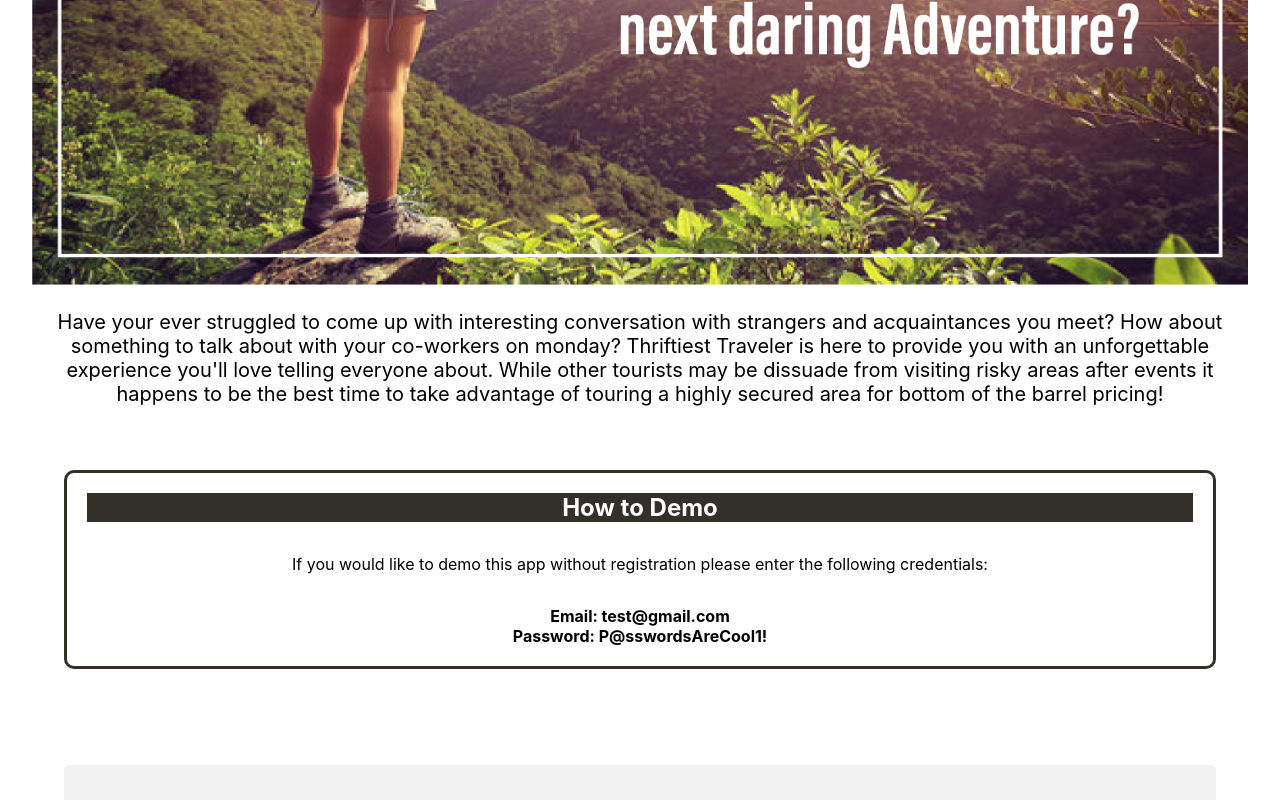
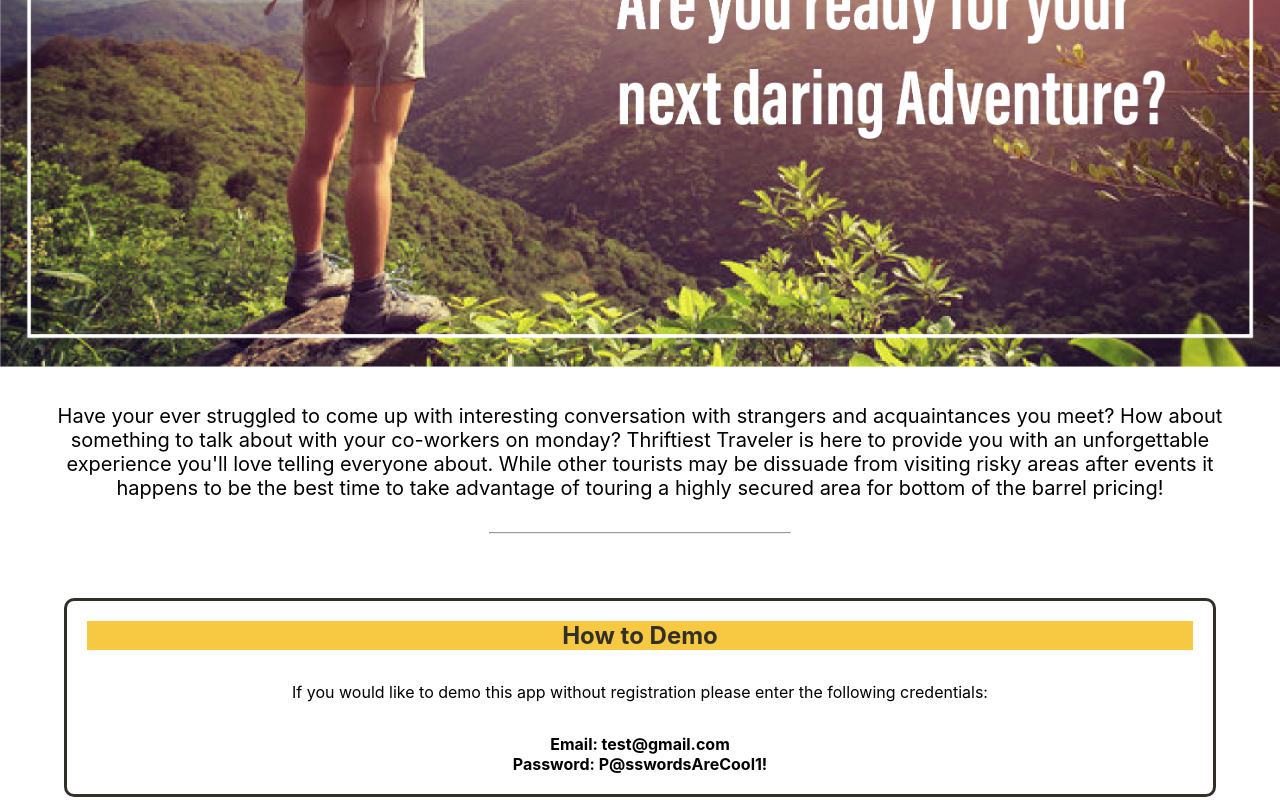
Before and after one commit to Topher-Dunlap/thriftiest-traveler-client, a React (Create React App) app: page / in a window 1280 px wide. Shown: the part 2000-2800 px from the top of the page. Built offline with nearby package versions, Linux system fonts and the light colour scheme; no server answers.

Commit message:
updating landing page styling

```diff
--- a/src/components/Demo.jsx
+++ b/src/components/Demo.jsx
@@ -9,7 +9,7 @@ export default function Demo() {
 				<h2 className='headerTheme'>How to Demo</h2>
 			</header>
 			<p className='paraMargin'>If you would like to demo this app without registration please enter the following credentials:</p>
-			<ul className='demolistStyle'>
+			<ul className='demoListStyle'>
 				<li>
                     Email: test@gmail.com
 				</li>
--- a/src/components/LandingSection.jsx
+++ b/src/components/LandingSection.jsx
@@ -8,9 +8,10 @@ export default function LandingSection(props) {
     const altText = props.altText;
 
     return (
-        <section className='sectionPara'>
+        <section className='sectionStyle'>
             <img className='imgStyle' alt={altText} src={sectionImage}/>
-            <p>{pContent}</p>
+            <p className='paragraphStyle'>{pContent}</p>
+            <hr className='landingHrStyle'/>
         </section>
     );
 }
--- a/src/css/demo.css
+++ b/src/css/demo.css
@@ -13,12 +13,12 @@
 
 .headerTheme {
 	text-align: center;
-	background-color: #333029;
-	color: white;
+	background-color: #F7C841;
+	color: #333029;
 	margin: 0 0 2rem;
 }
 
-.demolistStyle {
+.demoListStyle {
 	margin: 0 1rem;
 	padding: 0;
 	list-style-type: none;
--- a/src/css/landingSection.css
+++ b/src/css/landingSection.css
@@ -4,8 +4,16 @@
 	margin: 0;
 }
 
-.sectionPara {
-	margin: 4rem 2rem;
+.paragraphStyle {
+	margin: 2rem;
+}
+
+.sectionStyle {
+	margin: 0 0 4rem 0;
 	text-align: center;
 	font-size: 1.25rem;
 }
+
+.landingHrStyle {
+	width: 300px;
+}
--- a/src/css/theme.css
+++ b/src/css/theme.css
@@ -30,8 +30,8 @@
 
 .formButtonStyle {
 	width: 100%;
-	background-color: #333029;
-	color: white;
+	background-color: #F7C841;
+	color: #333029;
 	padding: 14px 20px;
 	margin: 8px 0;
 	border: none;
```
